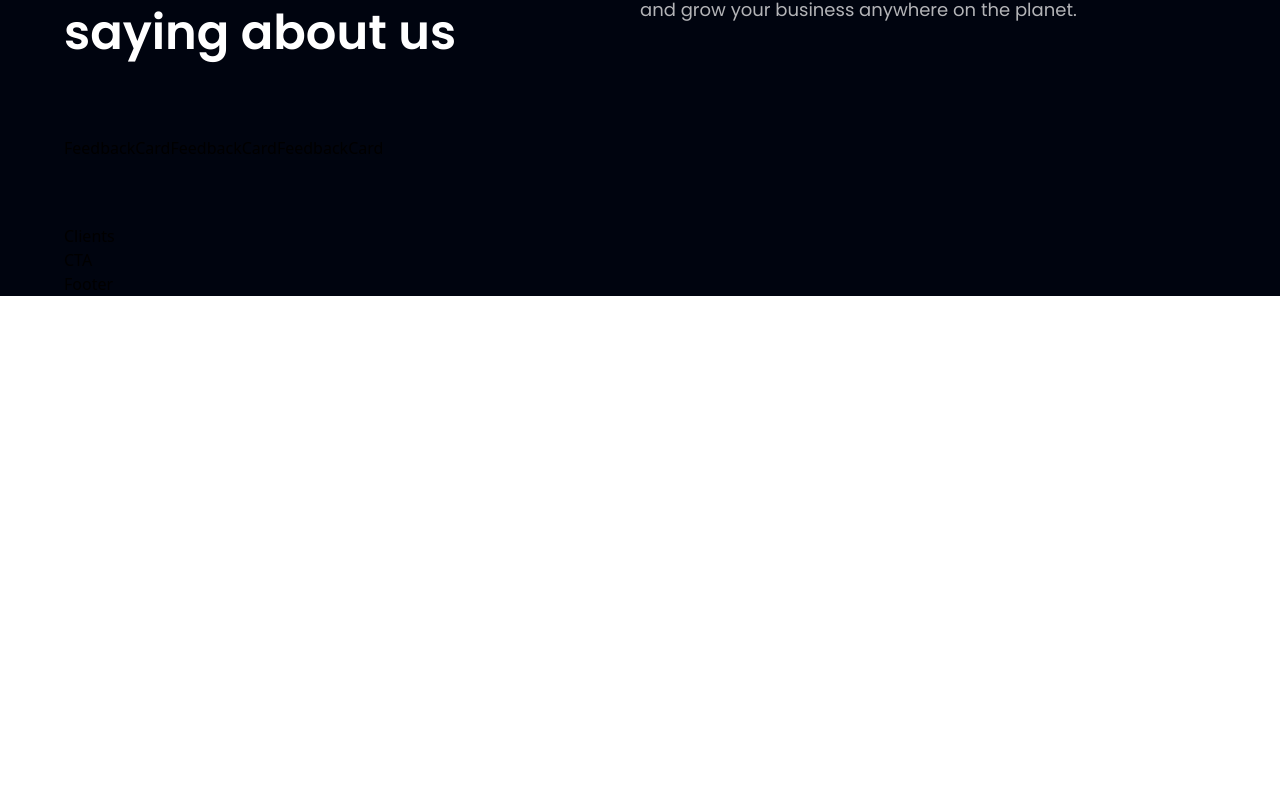
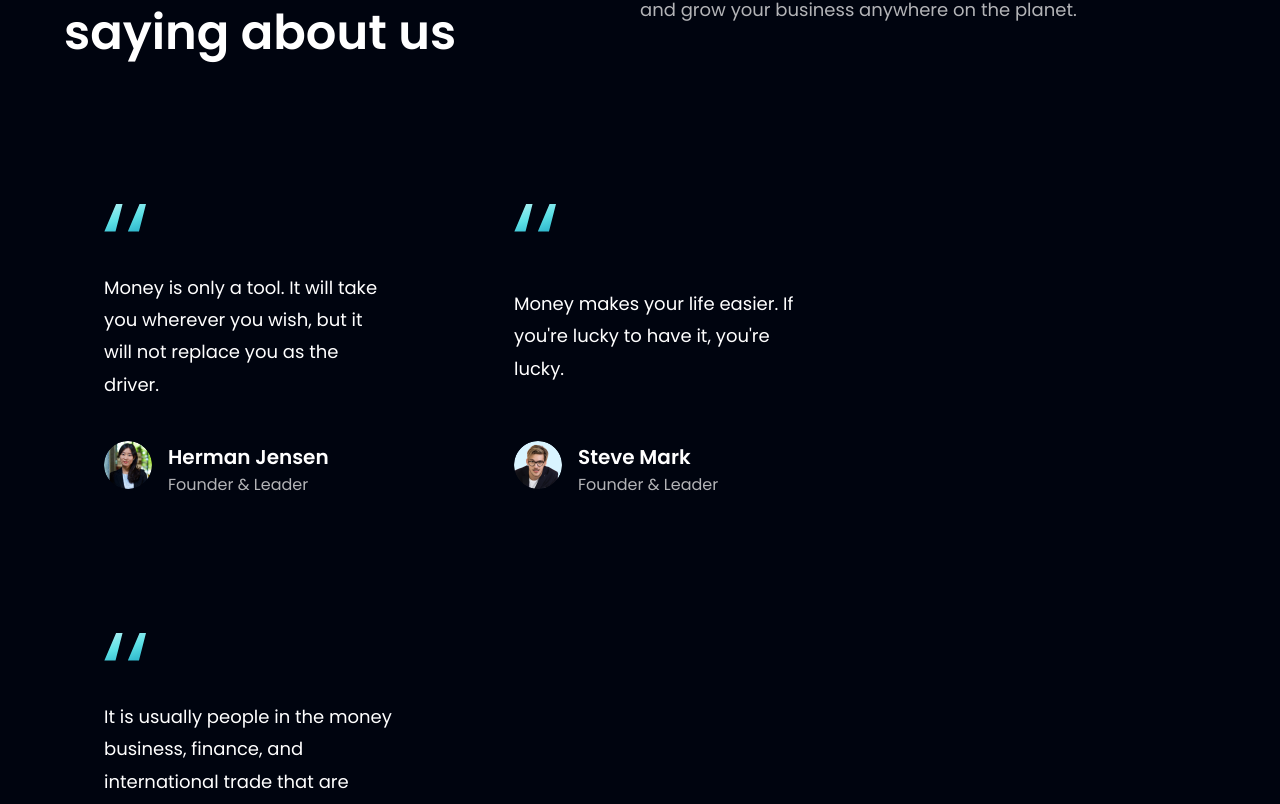
Before and after one commit to dbasdanis/personal_website, a React (Vite) app in the folder personal_website/: page / in a window 1280 px wide. Shown: the part 2954-3758 px from the top of the page. Before the commit the page ends 3250 px from the top, so only its background shows below. Built offline with nearby package versions, Linux system fonts and the light colour scheme.

Commit message:
feat: implement FeedbackCard component

```diff
--- a/personal_website/src/components/FeedbackCard.jsx
+++ b/personal_website/src/components/FeedbackCard.jsx
@@ -1,9 +1,25 @@
-import React from 'react'
+import { quotes } from "../assets";
 
-const FeedbackCard = () => {
-  return (
-    <div>FeedbackCard</div>
-  )
-}
+const FeedbackCard = ({ content, name, title, img }) => (
+  <div className="flex justify-between flex-col px-10 py-12 rounded-[20px]  max-w-[370px] md:mr-10 sm:mr-5 mr-0 my-5 feedback-card">
+    <img src={quotes} alt="double_quotes" className="w-[42.6px] h-[27.6px] object-contain" />
+    <p className="font-poppins font-normal text-[18px] leading-[32.4px] text-white my-10">
+      {content}
+    </p>
 
-export default FeedbackCard
+    <div className="flex flex-row">
+      <img src={img} alt={name} className="w-[48px] h-[48px] rounded-full" />
+      <div className="flex flex-col ml-4">
+        <h4 className="font-poppins font-semibold text-[20px] leading-[32px] text-white">
+          {name}
+        </h4>
+        <p className="font-poppins font-normal text-[16px] leading-[24px] text-dimWhite">
+          {title}
+        </p>
+      </div>
+    </div>
+  </div>
+);
+
+
+export default FeedbackCard;
```
